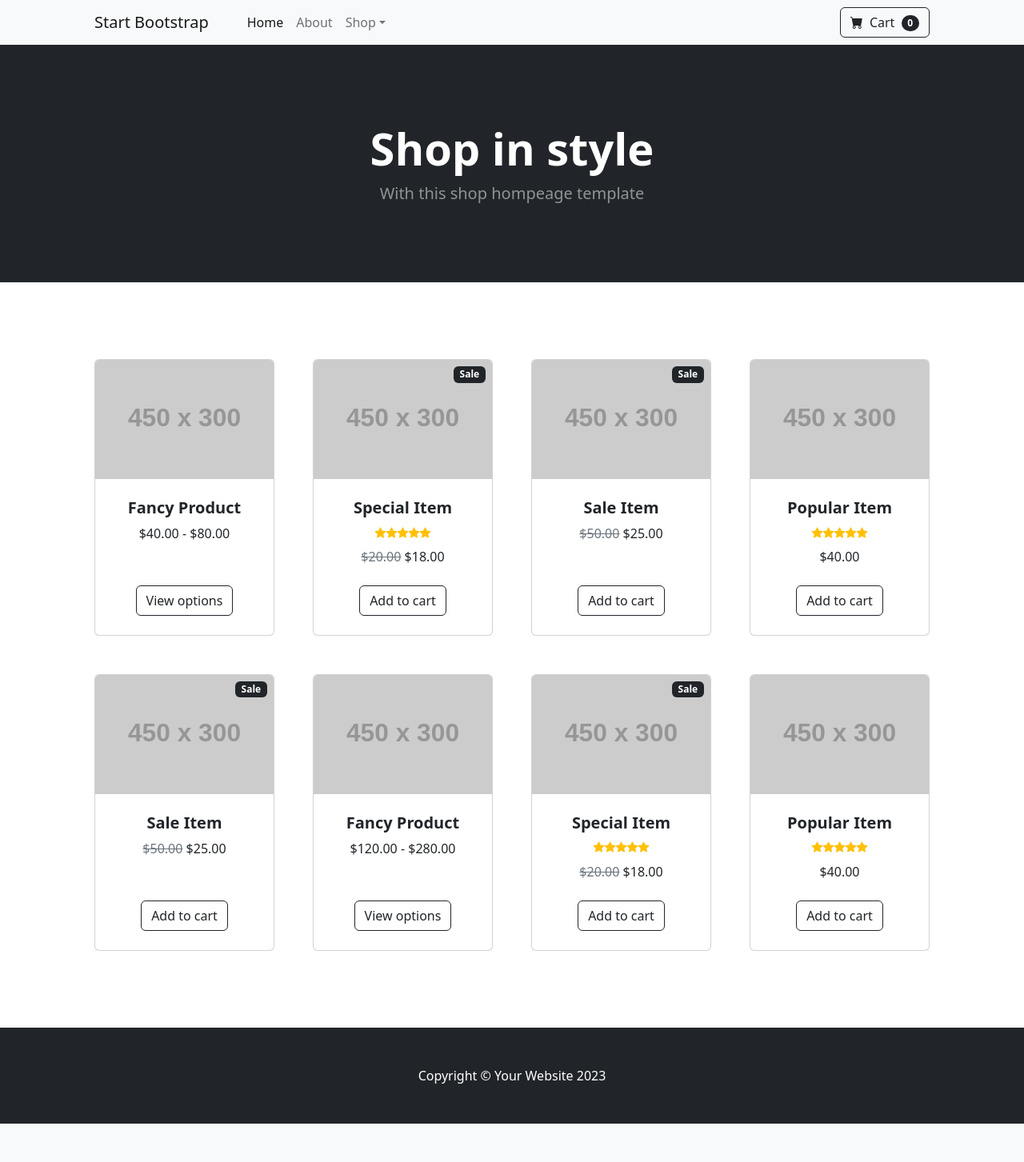
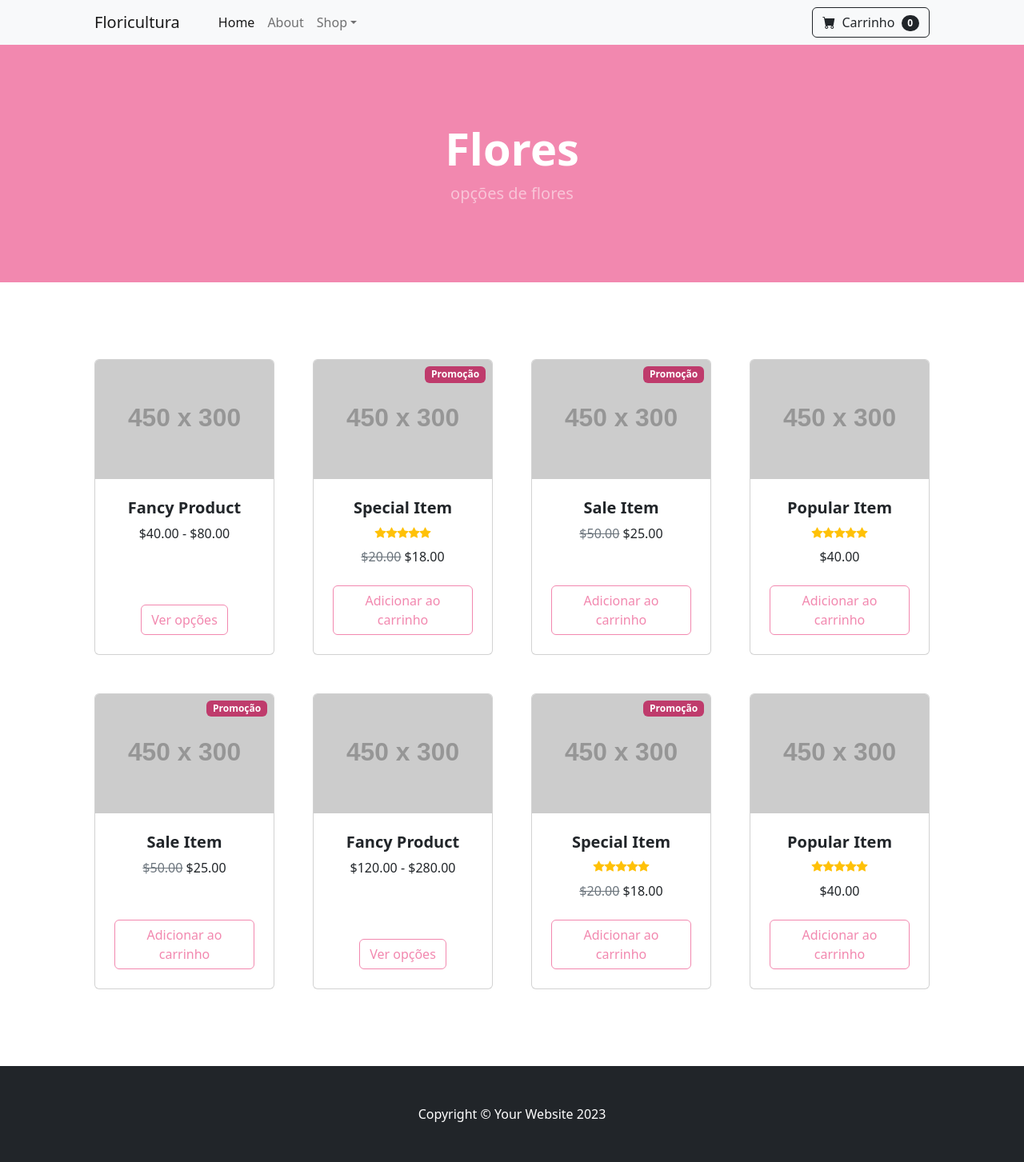
Before and after one commit to LeticiaAlmeida16/Floricultura, a PHP site: page / in a window 1280 px wide. Shown: the whole page at 80% size. Before the commit the page ends 1405 px from the top, so only its background shows below. Run offline with PHP 8.4, Linux system fonts and the light colour scheme; grey boxes labelled with a size stand in for pictures from a placeholder-image service; some libraries are stand-ins or nearby versions.

Commit message:
alteracao de cor loja

```diff
--- /dev/null
+++ b/02_loja/css/meuestilo.css
@@ -0,0 +1,17 @@
+/* fundo da parte chamada flores */
+.fundo{
+    background-color: #f288af;
+}
+/* cor para os icones de promoção */
+.sale{
+    background-color:#bf3b6c ;
+}
+/* altera a cor das opcoes : add ao carrinho e opções */
+.btn-outline-custom {
+    border-color: #f288af; /* Altere para a cor desejada */
+    color: #f288af; /* Altere para a cor desejada */
+}
+.btn-outline-custom:hover {
+    background-color: #bf3b6c; /* Altere para a cor desejada ao passar o mouse */
+    color: white; /* Cor do texto quando ativo */
+}
--- a/02_loja/index.html
+++ b/02_loja/index.html
@@ -5,19 +5,20 @@
         <meta name="viewport" content="width=device-width, initial-scale=1, shrink-to-fit=no" />
         <meta name="description" content="" />
         <meta name="author" content="" />
-        <title>Shop Homepage - Start Bootstrap Template</title>
+        <title>Floricultura</title>
         <!-- Favicon-->
         <link rel="icon" type="image/x-icon" href="assets/favicon.ico" />
         <!-- Bootstrap icons-->
         <link href="https://cdn.jsdelivr.net/npm/bootstrap-icons@1.5.0/font/bootstrap-icons.css" rel="stylesheet" />
         <!-- Core theme CSS (includes Bootstrap)-->
         <link href="css/styles.css" rel="stylesheet" />
+        <link rel="stylesheet" href="css/meuestilo.css">
     </head>
     <body>
         <!-- Navigation-->
         <nav class="navbar navbar-expand-lg navbar-light bg-light">
             <div class="container px-4 px-lg-5">
-                <a class="navbar-brand" href="#!">Start Bootstrap</a>
+                <a class="navbar-brand" href="#!">Floricultura</a>
                 <button class="navbar-toggler" type="button" data-bs-toggle="collapse" data-bs-target="#navbarSupportedContent" aria-controls="navbarSupportedContent" aria-expanded="false" aria-label="Toggle navigation"><span class="navbar-toggler-icon"></span></button>
                 <div class="collapse navbar-collapse" id="navbarSupportedContent">
                     <ul class="navbar-nav me-auto mb-2 mb-lg-0 ms-lg-4">
@@ -36,7 +37,7 @@
                     <form class="d-flex">
                         <button class="btn btn-outline-dark" type="submit">
                             <i class="bi-cart-fill me-1"></i>
-                            Cart
+                            Carrinho
                             <span class="badge bg-dark text-white ms-1 rounded-pill">0</span>
                         </button>
                     </form>
@@ -44,11 +45,11 @@
             </div>
         </nav>
         <!-- Header-->
-        <header class="bg-dark py-5">
+        <header class="fundo py-5">
             <div class="container px-4 px-lg-5 my-5">
                 <div class="text-center text-white">
-                    <h1 class="display-4 fw-bolder">Shop in style</h1>
-                    <p class="lead fw-normal text-white-50 mb-0">With this shop hompeage template</p>
+                    <h1 class="display-4 fw-bolder">Flores</h1>
+                    <p class="lead fw-normal text-white-50 mb-0">opções de flores</p>
                 </div>
             </div>
         </header>
@@ -71,14 +72,14 @@
                             </div>
                             <!-- Product actions-->
                             <div class="card-footer p-4 pt-0 border-top-0 bg-transparent">
-                                <div class="text-center"><a class="btn btn-outline-dark mt-auto" href="#">View options</a></div>
+                                <div class="text-center"><a class="btn btn-outline-custom mt-auto" href="#">Ver opções</a></div>
                             </div>
                         </div>
                     </div>
                     <div class="col mb-5">
                         <div class="card h-100">
                             <!-- Sale badge-->
-                            <div class="badge bg-dark text-white position-absolute" style="top: 0.5rem; right: 0.5rem">Sale</div>
+                            <div class="badge sale text-white position-absolute" style="top: 0.5rem; right: 0.5rem">Promoção</div>
                             <!-- Product image-->
                             <img class="card-img-top" src="https://dummyimage.com/450x300/dee2e6/6c757d.jpg" alt="..." />
                             <!-- Product details-->
@@ -101,14 +102,14 @@
                             </div>
                             <!-- Product actions-->
                             <div class="card-footer p-4 pt-0 border-top-0 bg-transparent">
-                                <div class="text-center"><a class="btn btn-outline-dark mt-auto" href="#">Add to cart</a></div>
+                                <div class="text-center"><a class="btn btn-outline-custom mt-auto" href="#">Adicionar ao carrinho</a></div>
                             </div>
                         </div>
                     </div>
                     <div class="col mb-5">
                         <div class="card h-100">
                             <!-- Sale badge-->
-                            <div class="badge bg-dark text-white position-absolute" style="top: 0.5rem; right: 0.5rem">Sale</div>
+                            <div class="badge sale text-white position-absolute" style="top: 0.5rem; right: 0.5rem">Promoção</div>
                             <!-- Product image-->
                             <img class="card-img-top" src="https://dummyimage.com/450x300/dee2e6/6c757d.jpg" alt="..." />
                             <!-- Product details-->
@@ -123,7 +124,7 @@
                             </div>
                             <!-- Product actions-->
                             <div class="card-footer p-4 pt-0 border-top-0 bg-transparent">
-                                <div class="text-center"><a class="btn btn-outline-dark mt-auto" href="#">Add to cart</a></div>
+                                <div class="text-center"><a class="btn btn-outline-custom  mt-auto" href="#">Adicionar ao carrinho</a></div>
                             </div>
                         </div>
                     </div>
@@ -150,14 +151,14 @@
                             </div>
                             <!-- Product actions-->
                             <div class="card-footer p-4 pt-0 border-top-0 bg-transparent">
-                                <div class="text-center"><a class="btn btn-outline-dark mt-auto" href="#">Add to cart</a></div>
+                                <div class="text-center"><a class="btn btn-outline-custom mt-auto" href="#">Adicionar ao carrinho</a></div>
                             </div>
                         </div>
                     </div>
                     <div class="col mb-5">
                         <div class="card h-100">
                             <!-- Sale badge-->
-                            <div class="badge bg-dark text-white position-absolute" style="top: 0.5rem; right: 0.5rem">Sale</div>
+                            <div class="badge sale text-white position-absolute" style="top: 0.5rem; right: 0.5rem">Promoção</div>
                             <!-- Product image-->
                             <img class="card-img-top" src="https://dummyimage.com/450x300/dee2e6/6c757d.jpg" alt="..." />
                             <!-- Product details-->
@@ -172,7 +173,7 @@
                             </div>
                             <!-- Product actions-->
                             <div class="card-footer p-4 pt-0 border-top-0 bg-transparent">
-                                <div class="text-center"><a class="btn btn-outline-dark mt-auto" href="#">Add to cart</a></div>
+                                <div class="text-center"><a class="btn btn-outline-custom  mt-auto" href="#">Adicionar ao carrinho</a></div>
                             </div>
                         </div>
                     </div>
@@ -191,14 +192,14 @@
                             </div>
                             <!-- Product actions-->
                             <div class="card-footer p-4 pt-0 border-top-0 bg-transparent">
-                                <div class="text-center"><a class="btn btn-outline-dark mt-auto" href="#">View options</a></div>
+                                <div class="text-center"><a class="btn btn-outline-custom mt-auto" href="#">Ver opções</a></div>
                             </div>
                         </div>
                     </div>
                     <div class="col mb-5">
                         <div class="card h-100">
                             <!-- Sale badge-->
-                            <div class="badge bg-dark text-white position-absolute" style="top: 0.5rem; right: 0.5rem">Sale</div>
+                            <div class="badge sale text-white position-absolute" style="top: 0.5rem; right: 0.5rem">Promoção</div>
                             <!-- Product image-->
                             <img class="card-img-top" src="https://dummyimage.com/450x300/dee2e6/6c757d.jpg" alt="..." />
                             <!-- Product details-->
@@ -221,7 +222,7 @@
                             </div>
                             <!-- Product actions-->
                             <div class="card-footer p-4 pt-0 border-top-0 bg-transparent">
-                                <div class="text-center"><a class="btn btn-outline-dark mt-auto" href="#">Add to cart</a></div>
+                                <div class="text-center"><a class="btn btn-outline-custom mt-auto" href="#">Adicionar ao carrinho</a></div>
                             </div>
                         </div>
                     </div>
@@ -248,7 +249,7 @@
                             </div>
                             <!-- Product actions-->
                             <div class="card-footer p-4 pt-0 border-top-0 bg-transparent">
-                                <div class="text-center"><a class="btn btn-outline-dark mt-auto" href="#">Add to cart</a></div>
+                                <div class="text-center"><a class="btn btn-outline-custom  mt-auto" href="#">Adicionar ao carrinho </a></div>
                             </div>
                         </div>
                     </div>
```
Also changed, not shown: 02_loja/css/styles.css.
